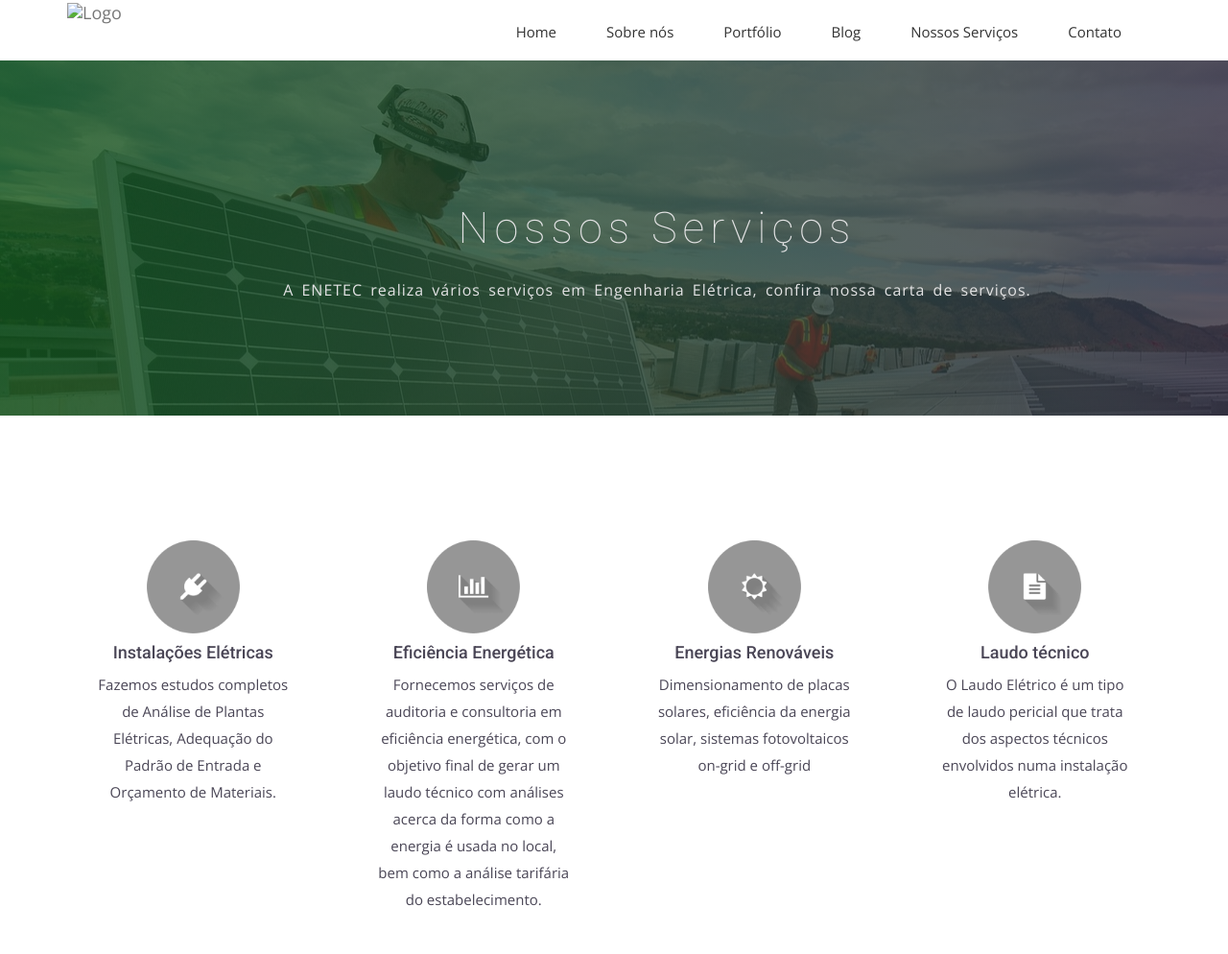
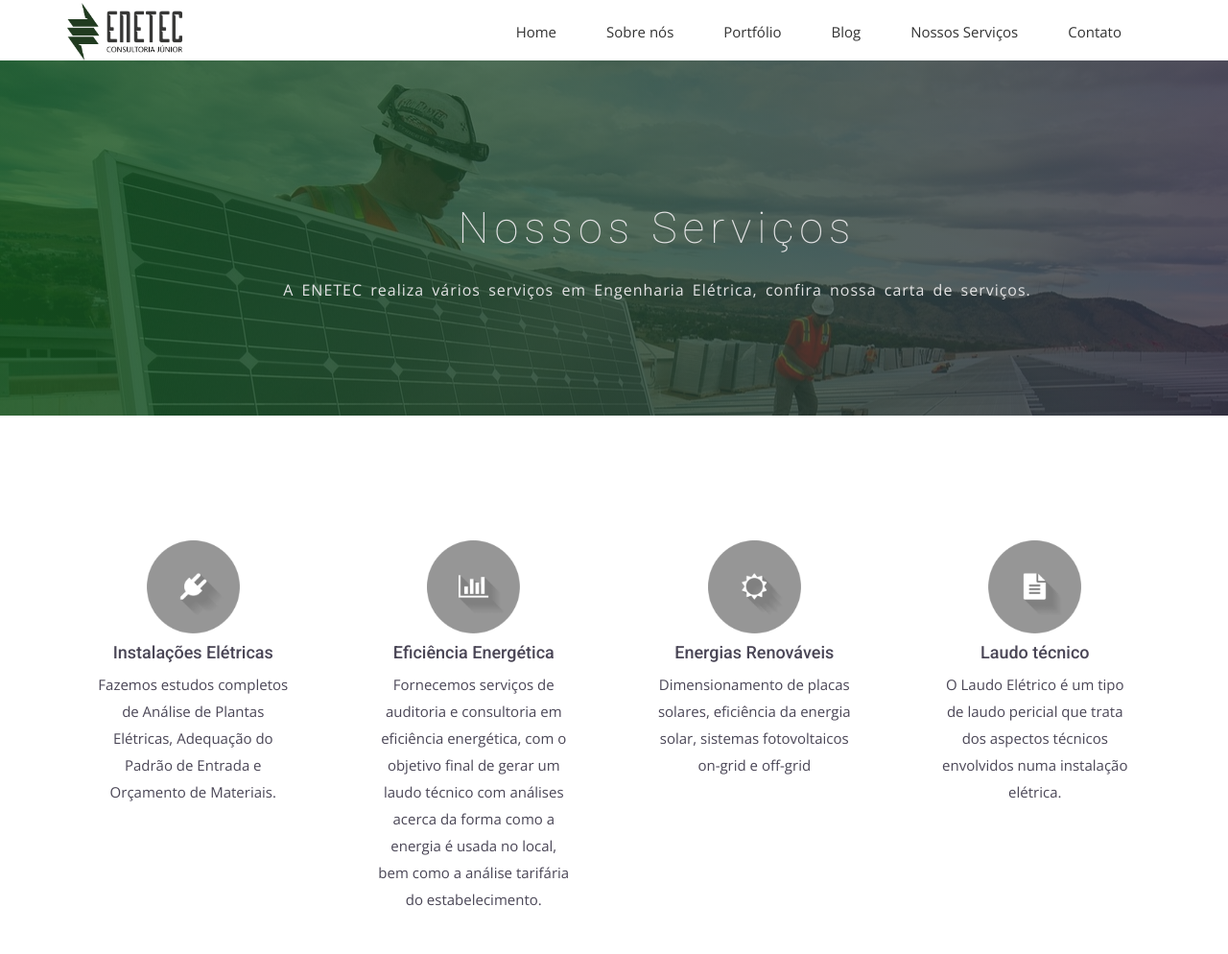
Before and after one commit to enetec/enetec, a plain HTML site: page servicos/index.html in a window 1280 px wide. Shown: the top 994 px of the page at 96% size. Drawn offline with nearby package versions, Linux system fonts and the light colour scheme; a web font is replaced by a local one.

Commit message:
Update index.html

```diff
--- a/servicos/index.html
+++ b/servicos/index.html
@@ -72,7 +72,7 @@ jQuery(document).ready(function($) {
             <span class="icon-bar"></span>
             </button>
             <a class="navbar-brand" href="../index.html">
-              <img src="img/logo.png" style="position:absolute; top:0px; left:0px; height:60px; width: 120px;" alt="Logo">
+              <img src="../img/logo.png" style="position:absolute; top:0px; left:0px; height:60px; width: 120px;" alt="Logo">
             </a>
           </div>
             <!-- Collect the nav links, forms, and other content for toggling -->
```
